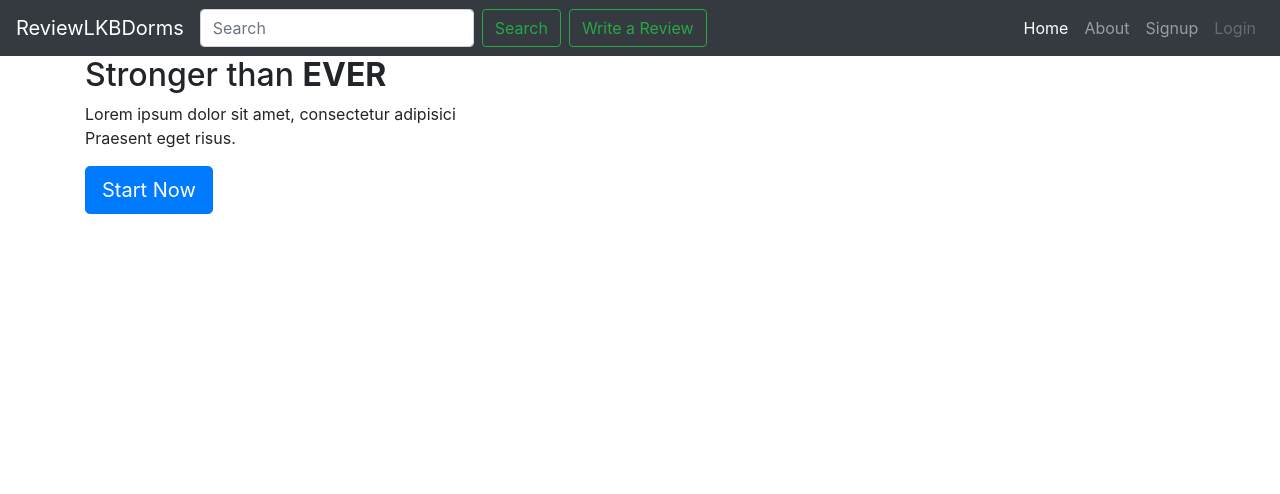
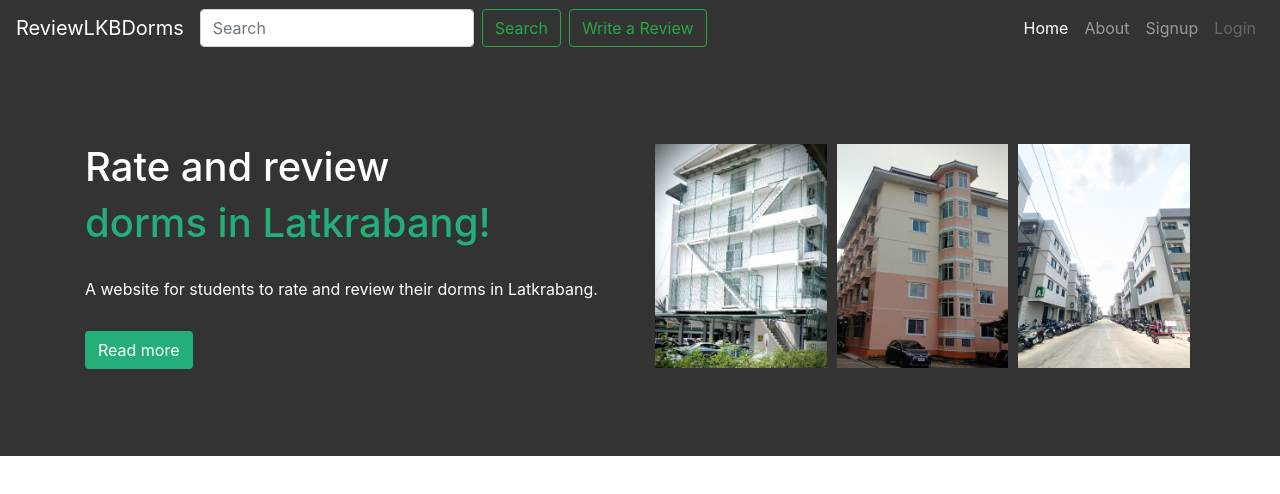
Before and after one commit to zermis/ReviewLKBDorms, a plain HTML site: page frontend/index.html in a window 1280 px wide. Drawn offline with nearby package versions, Linux system fonts and the light colour scheme.

Commit message:
added the hero and dorm images for the slider

```diff
--- a/frontend/css/style.css
+++ b/frontend/css/style.css
@@ -1,3 +1,154 @@
+:root {
+    --primary-color: #333333;
+    --secondary-color: #24af7a;
+    --tertiary-color: #ffffff;
+    /* --quaternary-color: #000; */
+}
+
+* {
+    margin: 0;
+    padding: 0;
+    box-sizing: border-box;
+}
+
+body {
+    font-family: 'Manrope', sans-serif;
+    color: #333;
+    line-height: 1.6;
+}
+
+ul {
+    list-style: none;
+}
+
+a {
+    text-decoration: none;
+    color: #333;
+}
+
+h1, h2 {
+    font-weight: 300;
+    line-height: 1.2;
+    margin: 10px 0;
+}
+
+p {
+    margin: 10px 0;
+}
+
+img {
+    width: 100%;
+}
+
+/* Nav background color */
+.nav-bg-color {
+    background-color: var(--primary-color);
+}
+
+/* hero text*/
+.hero {
+    background-color: var(--primary-color);
+    color: #fff;
+    position: relative;
+    height: 400px;
+}
+
+.hero h1 {
+    font-size: 40px;
+}
+
+.hero h2 {
+    font-size: 40px;
+    color: var(--secondary-color);
+}
+
+.hero p {
+    margin: 30px 0;
+}
+
+.btn {
+    display: inline-block;
+    cursor: pointer;
+    background-color: var(--secondary-color);
+    color: #fff;
+    padding: 10px 20px;
+    border: none;
+    border-radius: 5px;
+}
+
+.btn:hover {
+    transform: scale(0.98);
+}
+
+/* Dorm images */
+.hero-images {
+    display: flex;
+    /* background-color: #fff; */
+    /* justify-content: center; */
+    /* align-items: center; */
+    /* height: 350px; */
+    /* width: 640px; */
+    /* gap: 20px; */
+    /* padding: 20px; */
+    /* z-index: 100; */
+    /* justify-self: flex-end; */
+}
+
+.column {
+    flex: 33.33%;
+    padding: 5px;
+  }
+
+/* Utility */
+.container {
+    max-width: 1100px;
+    margin: 0 auto;
+    overflow: auto;
+    padding: 0 40px;
+}
+
+.grid {
+    display: grid;
+    grid-template-columns: repeat(2, 1fr);
+    gap: 20px;
+    justify-content: center;
+    align-items: center;
+    height: 100%;
+    overflow: visible;
+}
+/*
+.card {
+    background-color: #fff;
+    color: #333;
+    border-radius: 5px;
+    padding: 20px;
+    margin: 10px;
+    flex-direction: row;
+} */
+
+/* .hero-image {
+    background-color: #fff;
+    display: flex;
+    justify-content: center;
+    align-items: center;
+    flex-grow: 1;
+} */
+
+/* .flex {
+    display: flex;
+    justify-content: space-between;
+    align-items: center;
+    height: 100%;
+} */
+
+
+
+
+
+
+
+
+
 /*
     .container {
         display: flex;
--- a/frontend/index.html
+++ b/frontend/index.html
@@ -15,7 +15,7 @@
 
 <body>
     <!-- start header -->
-    <nav class="navbar navbar-expand-lg navbar-dark bg-dark">
+    <nav class="navbar navbar-expand-lg navbar-dark nav-bg-color">
         <a class="navbar-brand" href="#">ReviewLKBDorms</a>
         <!-- For responsive design, the navbar-toggler-icon is used to toggle the navbar items when the screen is small. -->
         <button class="navbar-toggler" type="button" data-toggle="collapse" data-target="#navbarSupportedContent"
@@ -23,17 +23,16 @@
             <span class="navbar-toggler-icon"></span>
         </button>
 
+        <!-- navbarSupportedContent - id of div items in the navbar -->
+        <div class="collapse navbar-collapse" id="navbarSupportedContent">
         <!-- Search bar - to search for dorms -->
         <form class="form-inline mr-2">
             <input class="form-control mr-sm-2" type="search" placeholder="Search" aria-label="Search">
             <button class="btn btn-outline-success my-2 my-sm-0" type="submit">Search</button>
         </form>
-
         <!-- Button to write a review - navigates to write_review.html -->
         <button type="button" class="btn btn-outline-success">Write a Review</button>
-
-        <!-- navbarSupportedContent - id of div items in the navbar -->
-        <div class="collapse navbar-collapse" id="navbarSupportedContent">
+        <!-- navbarSupportedContent - index, about, signup, login -->
             <ul class="navbar-nav ml-auto">
                 <li class="nav-item active">
                     <a class="nav-link" href="index.html">Home <span class="sr-only">(current)</span></a>
@@ -53,21 +52,29 @@
     <!-- end header -->
 
     <!-- start slider -->
-    <section id="hero-banner">
-        <!-- <div class="banner-inner"> -->
-            <div class="container">
-                <div class="row">
-                    <div class="col-sm-12">
-
-                        <h2>Stronger than <b>EVER</b></h2>
-                        <p>Lorem ipsum dolor sit amet, consectetur adipisici <br /> Praesent eget risus.</p>
-                        <a class="btn btn-primary btn-lg" href="#">Start Now</a>
-
-                    </div>
-                </div>
+    <section class="hero">
+        <div class="container grid">
+            <div class="container-text">
+                <h1>Rate and review</h1>
+                <h2>dorms in Latkrabang!</h2>
+                <p>A website for students to rate and review their dorms in Latkrabang.</p>
+                <a href="about.html" class="btn">Read more</a>
+        </div>
+        <!-- Images of dorms -->
+        <div class="hero-images">
+            <div class="column">
+                <img src="images/dorm1.jpg" alt="dorm1" style="width: 100%;"/>
             </div>
-        <!-- </div> -->
-    </section><!--/#main-slider-->
+            <div class="column">
+                <img src="images/dorm2.jpg" alt="dorm2" style="width: 100%;"/>
+            </div>
+            <div class="column">
+                <img src="images/dorm3.jpg" alt="dorm3" style="width: 100%;"/>
+            </div>
+            </div>
+        </div>
+    </section>
+    <!-- end slider -->
 
 
     <script src="https://code.jquery.com/jquery-3.2.1.slim.min.js"
```
Also changed, not shown: frontend/test.html (added, +76 -0 lines), frontend/test2.html (added, +18 -0 lines), frontend/images/dorm1.jpg (added), frontend/images/dorm2.jpg (added), frontend/images/dorm3.jpg (added), 2 other files.
